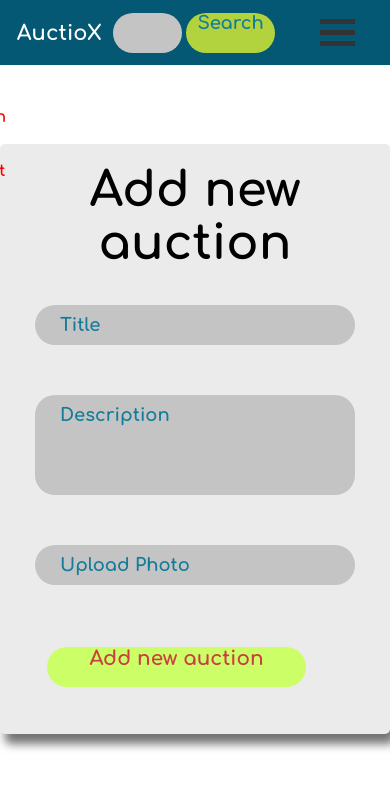
After one commit to miuganu/TWProject-AuctioX, a PHP site: page /add_action.html in a window 390 px wide; the page is wider, and only the part inside the window is pictured. The commit adds this page. Shown: the top 789 px of that part. Run offline with PHP 8.4, Linux system fonts and the light colour scheme.

Commit message:
Auctions pages
Somehow responsive

```diff
--- /dev/null
+++ b/add_action.css
@@ -0,0 +1,186 @@
+.ax-header-action-button {
+    color: #C94040;
+    background-color: #CCFE67;
+    width: 300px;
+    margin-right: 50px;
+    font-size: 26px;
+    cursor: pointer;
+}
+
+.ax-header-action-button:hover,
+.ax-add-new-action-form__button:hover {
+    color: #E5FCB6;
+    background-color: #C73C1A;
+}
+
+.ax-add-new-action-card {
+    margin-top: 100px;
+}
+
+.ax-add-new-action-form {
+    display: flex;
+    flex-direction: column;
+    justify-content: center;
+}
+
+.ax-add-new-action-form__title {
+    text-align: center;
+    font-size: 48px;
+    margin: 10px;
+}
+
+.ax-add-new-action-form__input {
+    margin: 25px;
+    color: #137C99;
+    font-size: 18px;
+}
+
+.ax-add-new-action-form__input::placeholder {
+    color: #137C99;
+}
+
+.ax-add-new-action-form__input-file {
+    display: none;
+}
+
+.ax-add-new-action-form__input-file-label {
+    border-radius: 20px;
+    height: 40px;
+    background-color: #C4C4C4;
+    border: none;
+    padding-left: 25px;
+    margin: 25px;
+    font-size: 18px;
+    color: #137C99;
+    display: flex;
+    align-items: center;
+}
+
+.ax-add-new-action-form__textarea {
+    margin: 25px;
+    resize: none;
+    height: 100px;
+    font-size: 18px;
+    outline: none;
+    padding: 10px 25px;
+    color: #137C99;
+}
+
+.ax-add-new-action-form__textarea::placeholder {
+    color: #137C99;
+}
+
+.ax-add-new-action-form__button {
+    margin: 25px;
+    background-color: #CCFE67;
+    color: #C94040;
+    cursor: pointer;
+    font-size: 20px;
+}
+@media only screen and (max-width: 800px) {
+    .ax-header{
+        max-width: 110%;
+    }
+    .ax-header__title {
+        font-size: 21px;
+        padding-left: 3%;
+        height: 10%;
+    }
+    .ax-header-form {
+        margin-left: 2%;
+        justify-content: flex-start;
+    }
+    .ax-header-form-input {
+        width: 50%;
+        font-size: 18px;
+    }
+    button, a {
+        border-radius: 50px;
+        height: 40px;
+        justify-content: center;
+        width: 30%;
+    }
+    .ax-header-form-search-button {
+        margin-left: 3%;
+        width: 70%;
+        font-size: 18px;
+
+    }
+    .container {
+        display: inline-block;
+        cursor: pointer;
+        margin-left:8%;
+    }
+
+    .bar1, .bar2, .bar3 {
+        width: 35px;
+        height: 5px;
+        background-color: #333;
+        margin: 6px 0;
+        transition: 0.4s;
+    }
+
+    .change .bar1 {
+        -webkit-transform: rotate(-45deg) translate(-9px, 6px);
+        transform: rotate(-45deg) translate(-9px, 6px);
+    }
+
+    .change .bar2 {opacity: 0;}
+
+    .change .bar3 {
+        -webkit-transform: rotate(45deg) translate(-8px, -8px);
+        transform: rotate(45deg) translate(-8px, -8px);
+    }
+    .container__content{
+            position: fixed;
+            transition: all 1s ease-out;
+            width: 15%;
+            box-sizing: border-box;
+            left: -15%;
+            height: 100%;
+            top: 0;
+            background-color: transparent;
+            color: red;
+            padding: 50px 50px 0 0;
+    }
+    .container__content .container {
+        position: absolute;
+        top: 8px;
+        right: 20px;
+    }
+    .ax-header-button-group {
+        visibility: hidden;
+    }
+    .ax-header-action-button {
+        visibility: hidden;
+    }
+
+    .ax-header-action-button--right {
+        visibility: hidden;
+    }
+
+    .ax-header-logout-button {
+        visibility: hidden;
+    }
+    .ax-card-large {
+        width: 98%;
+    }
+    .ax-container {
+        margin-top: 40px;
+    }
+
+    .ax-card {
+        border-radius: 5px;
+        padding: 10px;
+    }
+    .ax-add-new-action-card {
+        margin-top: 10%;
+        width: 100%;
+    }
+    .ax-add-new-action-form__button {
+        margin: 10%;
+        font-size: 20px;
+        width: 70%;
+    }
+
+}
--- /dev/null
+++ b/add_action.html
@@ -0,0 +1,61 @@
+<!DOCTYPE html>
+<html lang="en">
+<head>
+    <meta name="viewport" content="width=device-width, initial-scale=1.0">
+    <meta charset="UTF-8">
+    <title>Add action</title>
+
+    <!-- Google Fonts -->
+    <link href="https://fonts.googleapis.com/css?family=Comfortaa:700" rel="stylesheet">
+
+    <!-- style -->
+    <link href="style/common.css" rel="stylesheet">
+    <link href="style/add_action.css" rel="stylesheet">
+
+</head>
+<body>
+
+<header class="ax-header">
+    <div class="ax-header-left">
+        <a href="home.html" class="ax-header__title">AuctioX</a>
+        <form class="ax-header-form">
+            <input type="text" placeholder="" class="ax-header-form-input">
+            <button type="submit" class="ax-header-form-search-button">Search</button>
+        </form>
+        <div class=" container" class="container__content" onclick="myFunction(this)">
+            <div class="bar1"></div>
+            <div class="bar2"></div>
+            <div class="bar3"></div>
+            <div class="container__content">
+                    <button class="container__button" type="button" id="closeBtn"> Close </button>
+                    <ul>
+                        <li> ADD Auction </li>
+                        <li> Go Buy </li>
+                        <li> LogOut </li>
+                    </ul>
+    </div>
+
+    <script>
+            function myFunction(x) {
+                x.classList.toggle("change");
+            }
+    </script>
+    </div>
+    <button type="button" class="ax-header-action-button">My actions</button>
+</header>
+
+<main class="ax-container">
+    <div class="ax-card ax-card-large ax-add-new-action-card">
+        <form class="ax-add-new-action-form">
+            <h1 class="ax-add-new-action-form__title"> Add new auction</h1>
+            <input type="text" placeholder="Title" class="ax-add-new-action-form__input">
+            <textarea placeholder="Description" class="ax-add-new-action-form__textarea"></textarea>
+            <input type="file" accept=".jpg, .jpeg, .png" class="ax-add-new-action-form__input-file" id="fileUpload">
+            <label for="fileUpload" class="ax-add-new-action-form__input-file-label">Upload Photo</label>
+            <button type="submit" class="ax-add-new-action-form__button"> Add new auction</button>
+        </form>
+    </div>
+</main>
+
+</body>
+</html>
```
Also changed, not shown: action_page.css (added, +152 -0 lines), action_page.html (added, +67 -0 lines), my_action.css (+91 -3 lines), my_action.html (+26 -3 lines).
